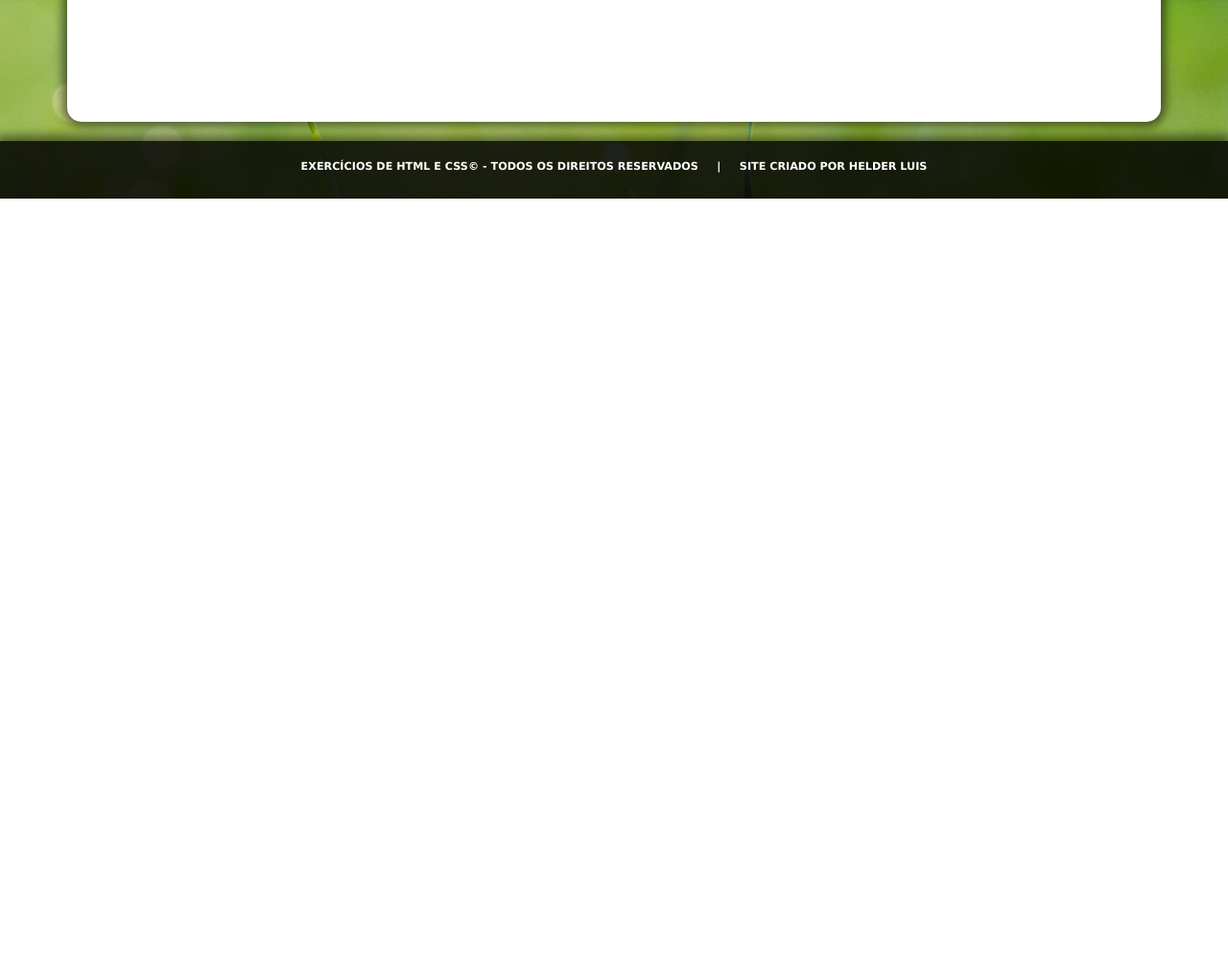
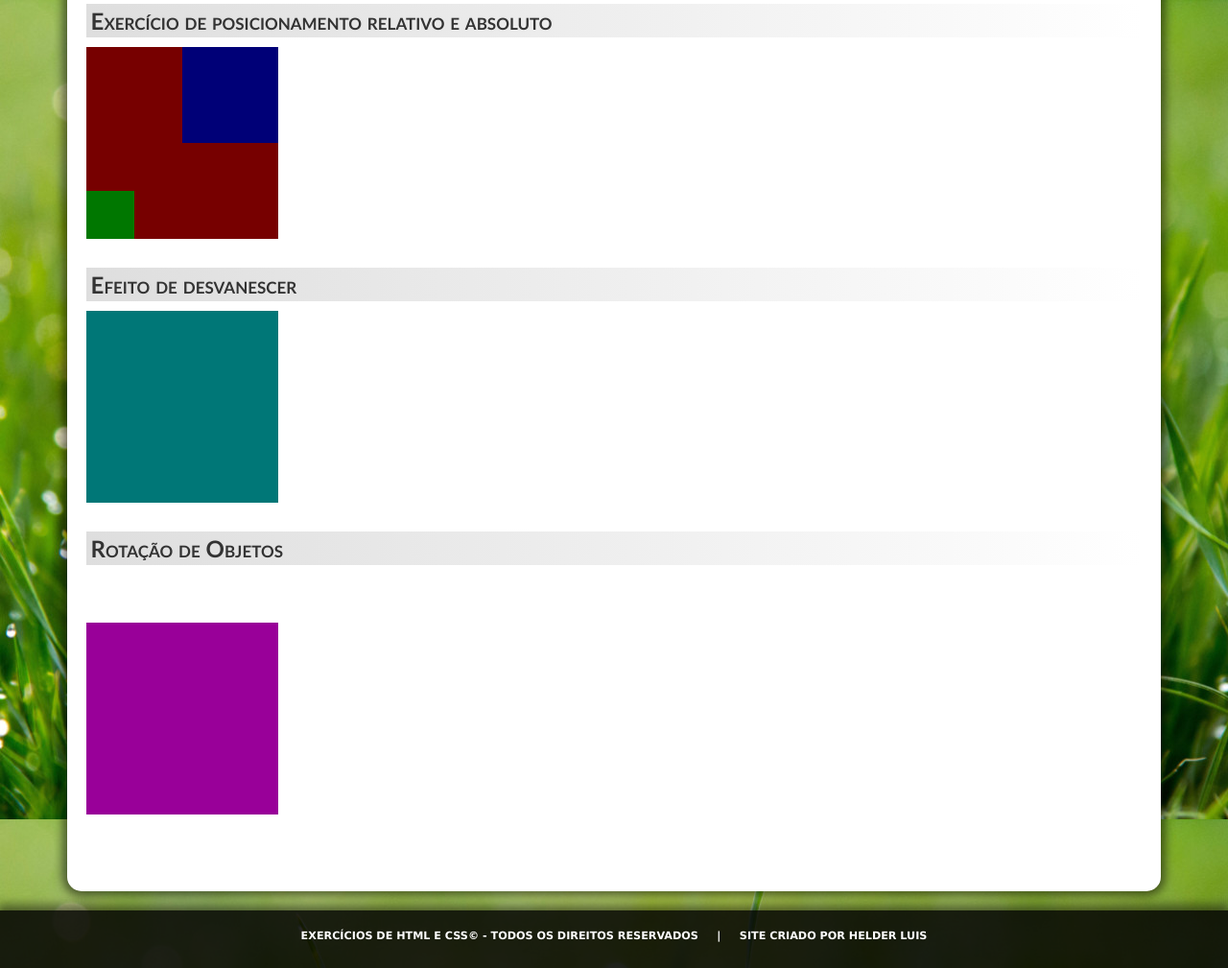
Before and after one commit to helderluisdasilva/site_exercicios, a plain HTML site: page index.html in a window 1280 px wide. Shown: the part 854-1863 px from the top of the page at 96% size. Before the commit the page ends 1061 px from the top, so only its background shows below. Drawn offline with Linux system fonts and the light colour scheme.

Commit message:
Update Animações

```diff
--- a/css/style.css
+++ b/css/style.css
@@ -119,6 +119,79 @@ footer{
     box-shadow:0 -3px 10px 3px rgba(0, 0, 0, 0.5);
 }
 
+/*----------QUADRADOS ANIMADOS----------*/
+#vermelho{
+    width:200px;
+    height:200px;
+    background-color:#700;
+    position:relative;
+    transition-duration: 1.5s;
+}
+
+#vermelho:hover{
+    transform: translate(45vw,0);
+    background-color:#F00;
+    cursor:pointer;
+    border-radius: 20px;
+}
+
+#vermelho > div#azul{
+    position:absolute;
+    width:100px;
+    height:100px;
+    background-color:#007;
+    left:50%;
+    transition-duration: 1.5s;
+}
+
+#vermelho:hover > div#azul{
+    transform: translate(-50%,50%);
+    background-color:#00F;
+    border-radius: 20px;
+}
+
+#vermelho > div#verde{
+    position:absolute;
+    width:50px;
+    height:50px;
+    background-color:#070;
+    top:150px;
+    left:0;
+    transition-duration: 1.5s;
+}
+
+#vermelho:hover > div#verde{
+    transform:translate(150%,-150%);
+    background-color:#0F0;
+    border-radius: 20px;
+}
+
+#fade{
+    width:200px;
+    height:200px;
+    background-color:#077;
+    transition-duration: 1s;
+}
+
+#fade:hover{
+    opacity: 0;
+    cursor:pointer;
+}
+
+#rotacao{
+    width:200px;
+    height:200px;
+    margin:60px 0;
+    background-color:#909;
+    transition-duration:2s;
+}
+
+#rotacao:hover{
+    background-color:#990;
+    transform: translate(40vw,0) rotate(720deg);
+    cursor:pointer;
+}
+
 /*----------TABELAS----------*/
 .container_tabela{
     overflow-x: auto;
@@ -174,7 +247,7 @@ tbody tr:nth-child(odd){
     width:5%;
 }
 
-/*==========GALERIA==========*/
+/*----------GALERIA----------*/
 
 #galeria{
     text-align: center;
@@ -203,6 +276,8 @@ iframe > span{
     text-align:center;
     width:100%;
 }
+
+/*----------FORMULÁRIO----------*/
 
 form{
     border:2px dotted #CCC;
--- a/index.html
+++ b/index.html
@@ -36,8 +36,18 @@
                 <p>O <strong>JavaScript</strong> é uma linguagem de programação utilizada para adicionar interatividade em um site, com ele podemos fazer a validação de formulários, criar menus complexos, além de muitos outros efeitos que não conseguimos fazer apenas com o HTML e CSS. </p>
             </article>
         </section>
-        <section id="quadrado">
+        <section>
+            <h2>Exercício de posicionamento relativo e absoluto</h2>
+            <div id="vermelho">
+                <div id="azul"></div>
+                <div id="verde"></div>
+            </div>
 
+            <h2>Efeito de desvanescer</h2>
+            <div id="fade"></div>
+
+            <h2>Rotação de Objetos</h2>
+            <div id="rotacao"></div>
         </section>
     </main>
     <footer>
```
